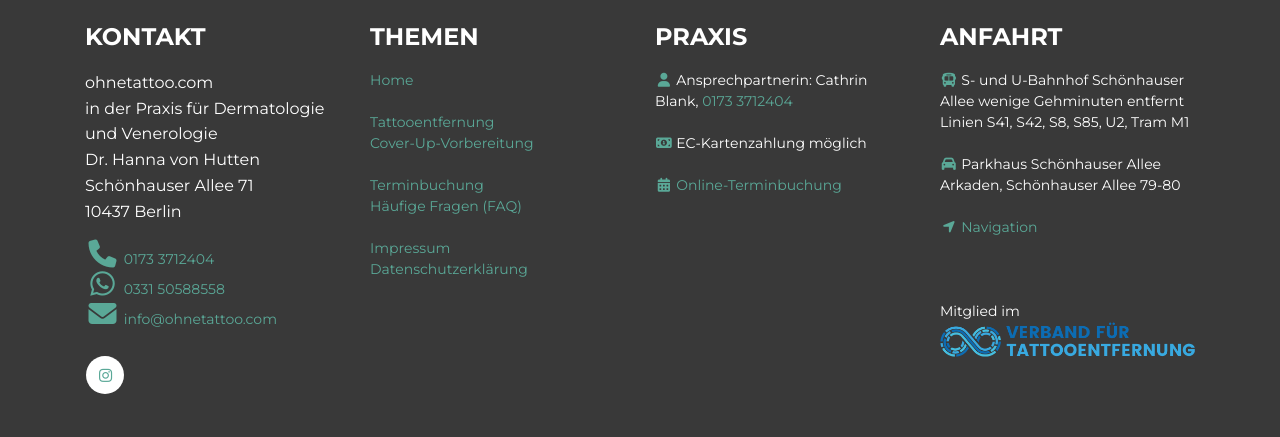
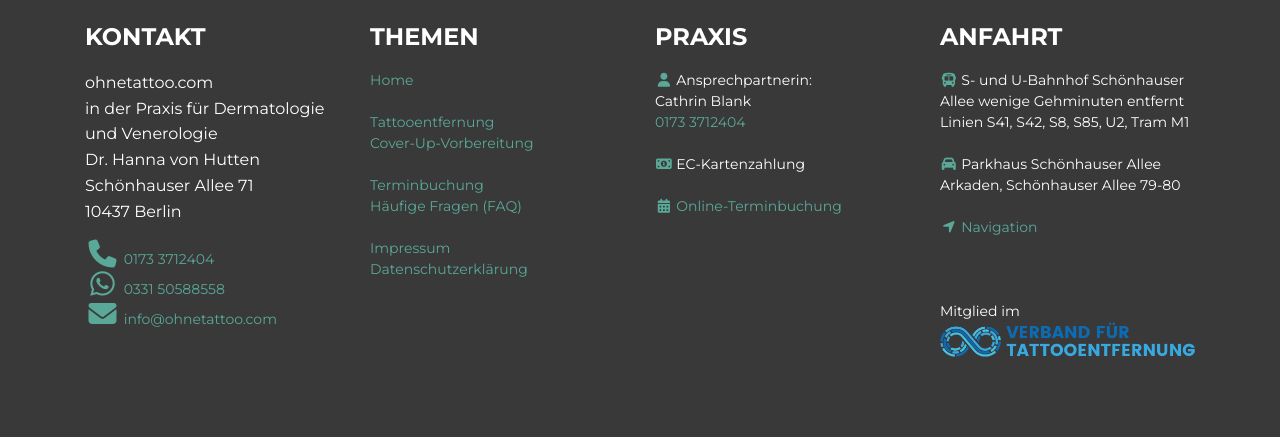
Before and after one commit to oscabla/ohnetattoo, a plain HTML site: page docs/gfooter.html in a window 1280 px wide. Shown: the part 168-605 px from the top of the page. Drawn offline with Linux system fonts and the light colour scheme.

Commit message:
Berlin 2

```diff
--- a/docs/gfooter.html
+++ b/docs/gfooter.html
@@ -59,12 +59,6 @@
           <div><a href="tel:00491733712404"> <i class="fa fa-phone fa-2x fa-fw"></i> 0173 3712404</a></div>
           <div><a href="https://api.whatsapp.com/send?phone=4933150588558" target="_top"> <i class="fa fa-whatsapp fa-2x fa-fw"></i> 0331 50588558</a></div>
           <div><a href="mailto:info@ohnetattoo.com"> <i class="fa fa-envelope fa-2x fa-fw"></i> info@ohnetattoo.com</a></div>
-          <br>
-          <a href="https://instagram.com/ohnetattoo" target="_blank">
-            <button class="btn btn-neutral btn-icon btn-round">
-            <i class="fa fa-instagram fa-1x"></i>
-          </button>
-          </a>
           <br><br>
           <br>
           <br><br>
@@ -85,8 +79,8 @@
         </div>
         <div class="col-lg-3">
           <h4 class="mh">Praxis</h4>
-			<div><i class="fa fa-user fa-fw"></i> Ansprechpartnerin: Cathrin Blank, <a href="tel:00491733426039">0173 3712404</a></div><br>
-          <div><i class="fa fa-money fa-fw"></i> EC-Kartenzahlung möglich </div> <br>
+			<div><i class="fa fa-user fa-fw"></i> Ansprechpartnerin: <br>Cathrin Blank <br><a href="tel:00491733426039">0173 3712404</a></div><br>
+          <div><i class="fa fa-money fa-fw"></i> EC-Kartenzahlung</div> <br>
           <div> <a href="termin" target="_top"><i class="fa fa-calendar fa-fw" style="color: #5aa897!important;"></i> Online-Terminbuchung</a></div> <br>
 
         </div>
```
Also changed, not shown: docs/index.html (+0 -2 lines), docs/termin/index.html (+3 -37 lines).
